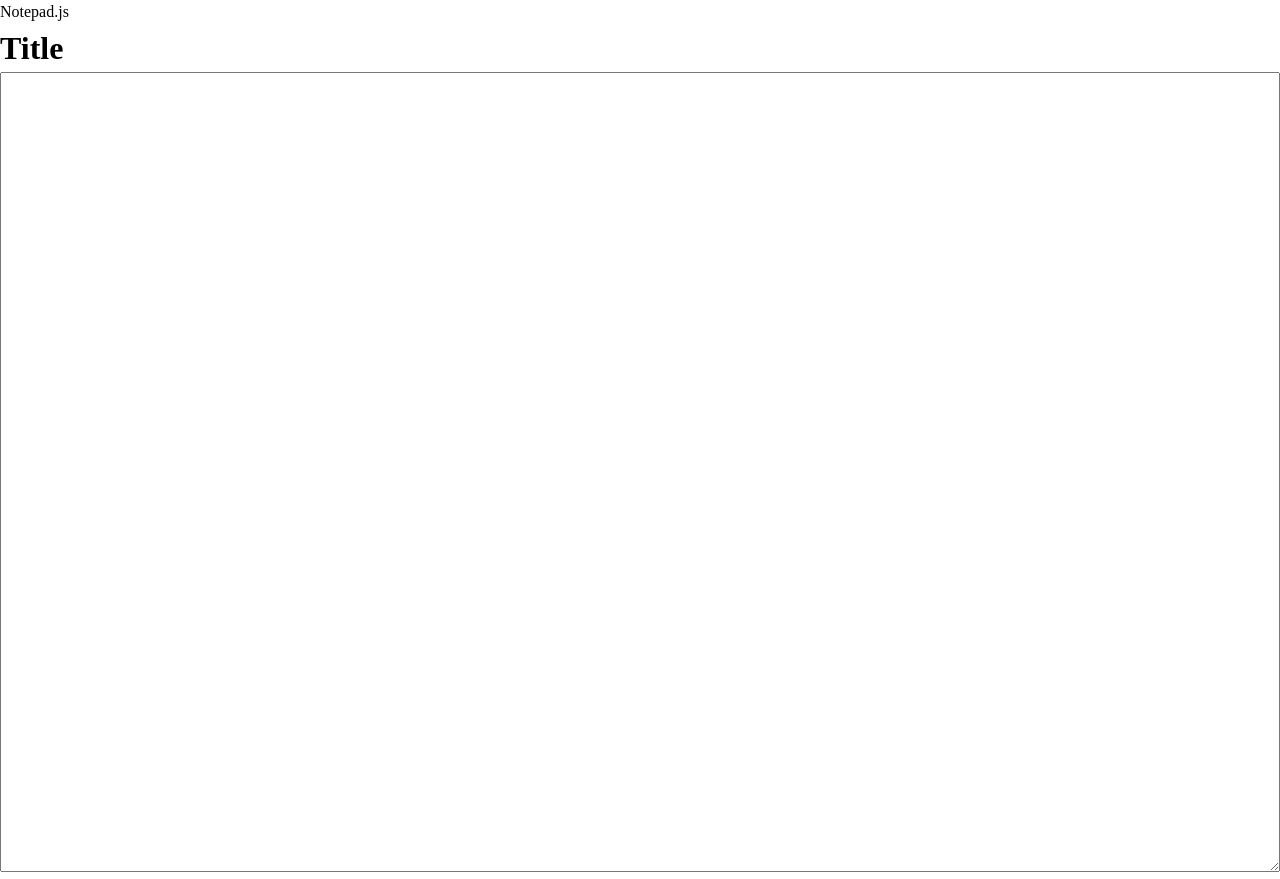
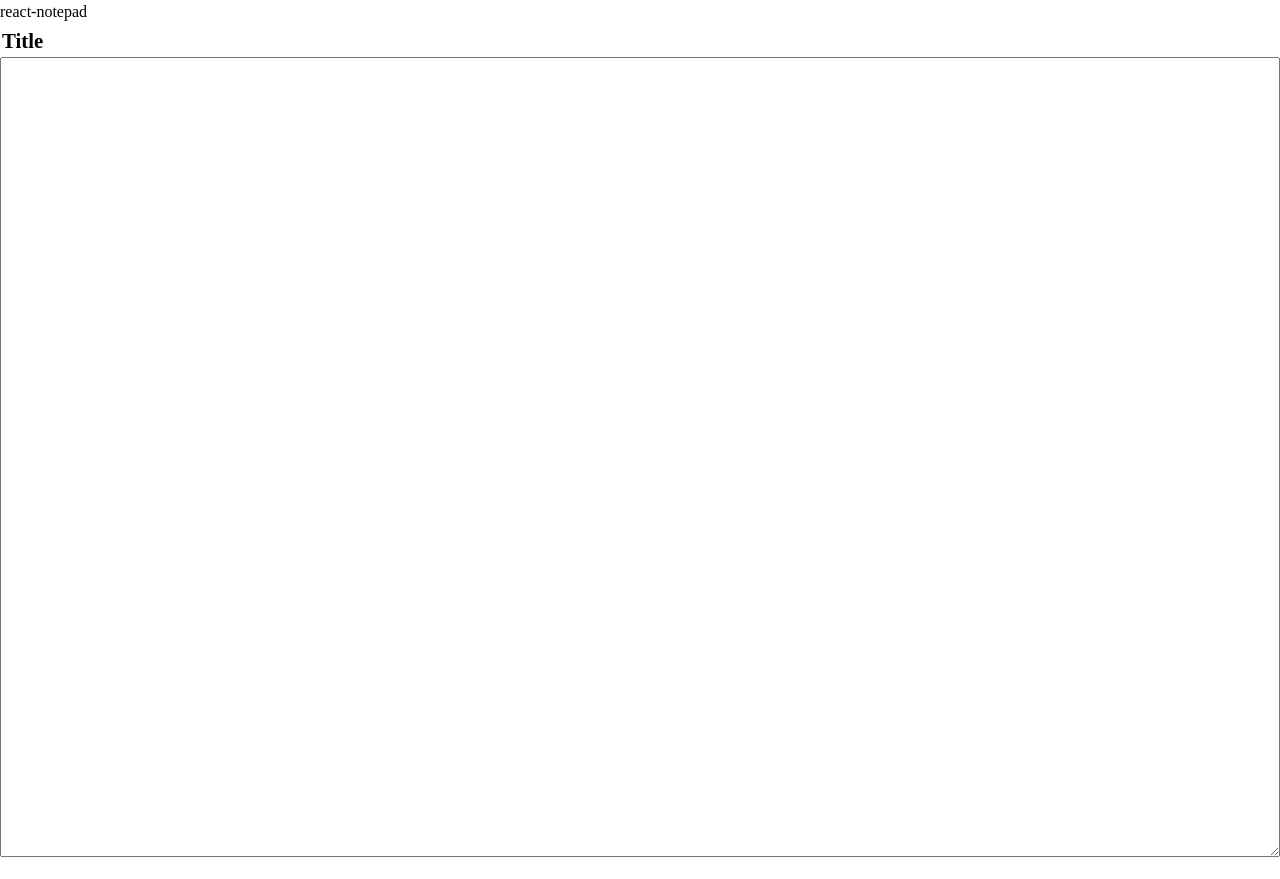
Before and after one commit to jackalope-code/react-notepad, a React (Vite) app: page / in a window 1280 px wide. Built offline with nearby package versions, Linux system fonts and the light colour scheme.

Commit message:
Improve title and nav styling

```diff
--- a/src/App.tsx
+++ b/src/App.tsx
@@ -1,15 +1,30 @@
+import styled from 'styled-components';
 import Footer from './Footer'
 import NavBar from './NavBar'
-import Notepad from './Notepad'
+import Notepad, { useNotepad } from './Notepad'
+
+
+const TitleInput = styled.input`
+  border: none;
+  display: inline;
+  font-family: inherit;
+  font-size: inherit;
+  padding: none;
+  width: auto;
+  font-size: 1.3rem;
+  font-weight: 600;
+`;
 
 function App() {
+    const [text, setText, title, setTitle] = useNotepad();
 
   return (
     <>
-      <NavBar></NavBar>
-      <span>Notepad.js</span>
-      <h1>Title</h1>
-      <Notepad></Notepad>
+      <NavBar>
+          <span>react-notepad</span>
+      </NavBar>
+      <TitleInput type="text" onChange={(e) => setTitle(e.currentTarget.value)} value={title} />
+      <Notepad text={text} setText={setText}></Notepad>
       <Footer></Footer>
     </>
   )
--- a/src/NavBar.tsx
+++ b/src/NavBar.tsx
@@ -1,9 +1,21 @@
+import styled from "styled-components";
 
-function NavBar() {
+interface NavBarProps {
+  children?: React.ReactNode;
+}
+
+const StyledNav = styled.nav`
+display: flex;
+justify-content: space-between;
+`;
+
+function NavBar({children}: NavBarProps) {
 
   return (
     <>
-
+      <StyledNav>
+        {children}
+      </StyledNav>
     </>
   )
 }
--- a/src/Notepad.tsx
+++ b/src/Notepad.tsx
@@ -14,11 +14,12 @@ const StyledTextArea = styled.textarea`
 
 //const NotepadContext = createContext({lines: [''], getText, setText})
 
-const useNotepad = () => {
+export const useNotepad = () => {
     //const notepadContext = useContext(NotepadContext)
     // const [lines, setLines] = useState<string[]> (['']);
 
-    const [text, setText] = useLocalStorage('react-notepad', '');
+    const [title, setTitle] = useLocalStorage('react-notepad-title', 'Title');
+    const [text, setText] = useLocalStorage('react-notepad-text', '');
 
     // useEffect(() => {
     //     setLines(text.split("\n"));
@@ -34,12 +35,15 @@ const useNotepad = () => {
     // }
 
     //return [text, getText, setText, setLines] as [string, typeof getText, typeof setText, typeof setLines];
-    return [text, setText] as [string, typeof setText];
+    return [text, setText, title, setTitle] as [string, typeof setText, string, typeof setTitle];
 }
 
-const Notepad = () => {
+interface NotepadProps {
+    text: string;
+    setText: React.Dispatch<string>;
+}
 
-    const [text, setText] = useNotepad();
+const Notepad = ({text, setText}: NotepadProps) => {
 
     function handleTextChange(event: React.ChangeEvent<HTMLTextAreaElement>) {
         const text = event.target.value;
```
